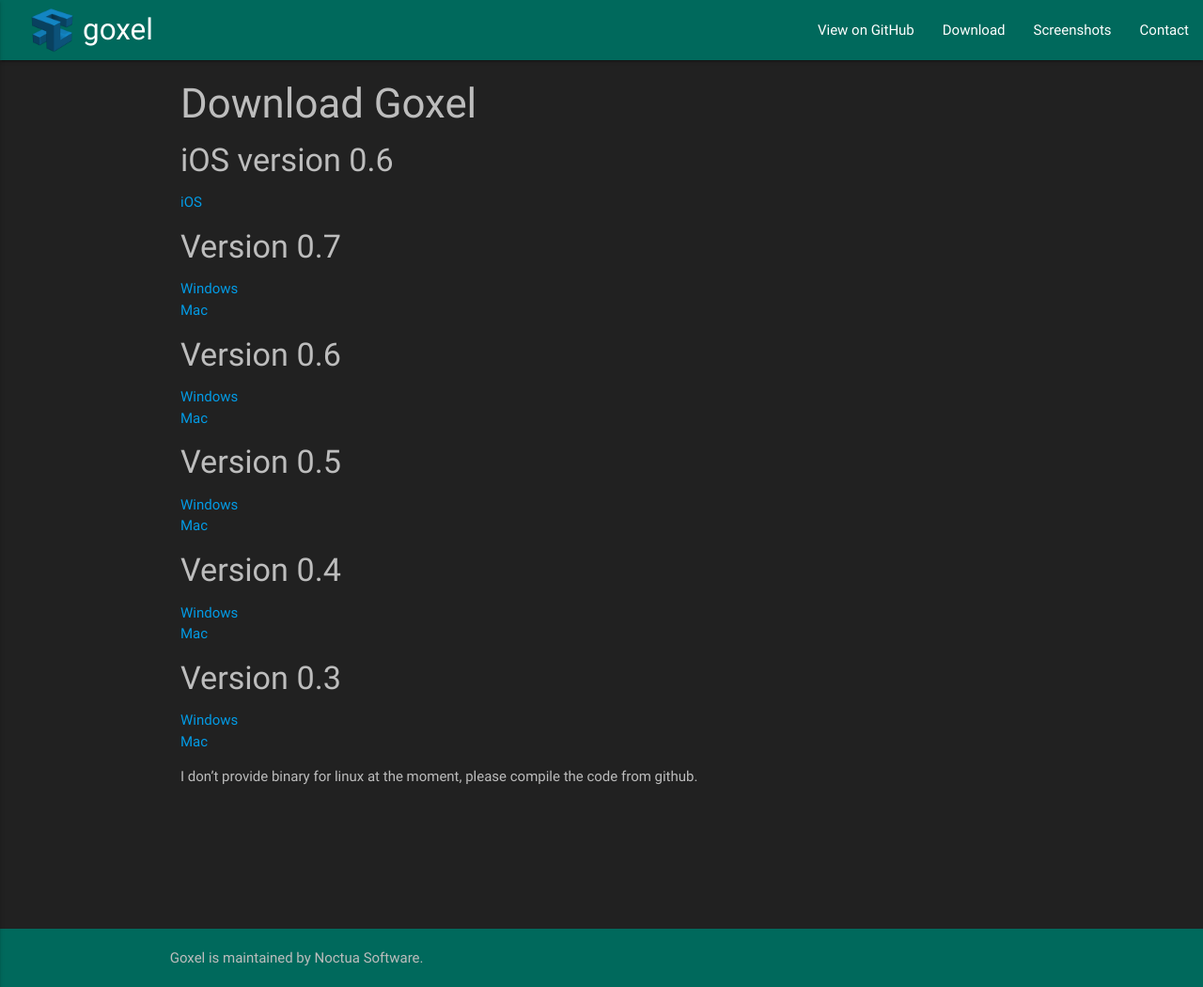
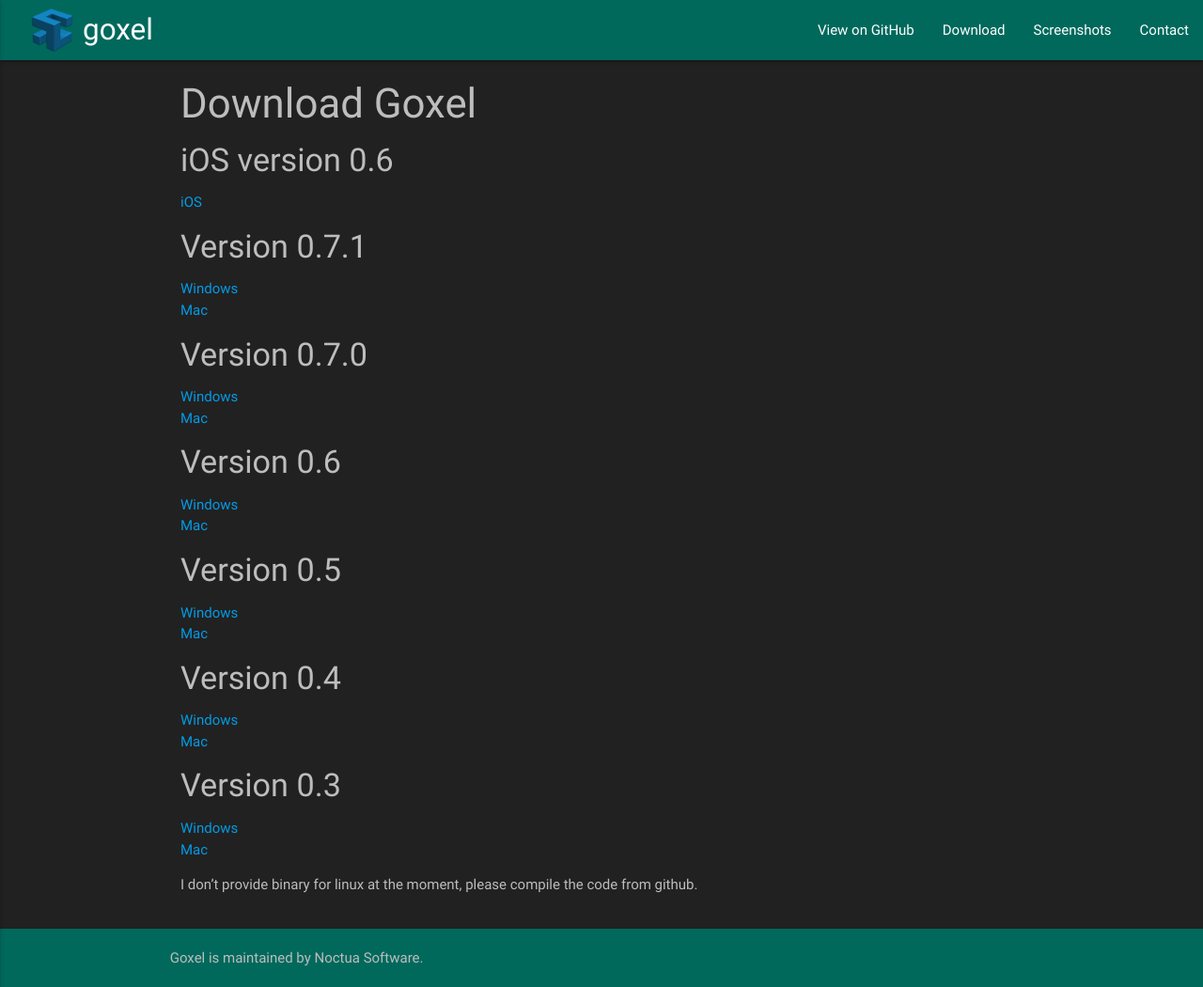
Before and after one commit to guillaumechereau/goxel, a Jekyll site: the page built from downloads.markdown, in a window 1280 px wide and 1050 px high. Shown: the whole window at 94% size. Built offline with Jekyll 4.4.1, drawn with Linux system fonts in a browser that asks for light colours; nearby versions of some CDN libraries; our own code applies the rules of GitHub Pages for plain Markdown files.

Commit message:
Add links to v0.7.1

```diff
--- a/downloads.markdown
+++ b/downloads.markdown
@@ -8,8 +8,12 @@
 
 - [iOS](https://itunes.apple.com/us/app/goxel-3d-voxel-editor/id1259097826)
 
+#### Version 0.7.1
 
-#### Version 0.7
+- [Windows](https://github.com/guillaumechereau/goxel/releases/download/v0.7.1/goxel-0.7.1-windows.zip)
+- [Mac](https://github.com/guillaumechereau/goxel/releases/download/v0.7.1/goxel-0.7.1-mac.zip)
+
+#### Version 0.7.0
 
 - [Windows](https://github.com/guillaumechereau/goxel/releases/download/v0.7.0/goxel-0.7.0-windows.zip)
 - [Mac](https://github.com/guillaumechereau/goxel/releases/download/v0.7.0/goxel-0.7.0-mac.zip)
```
